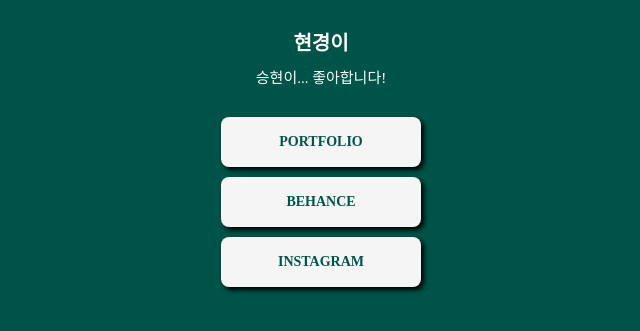
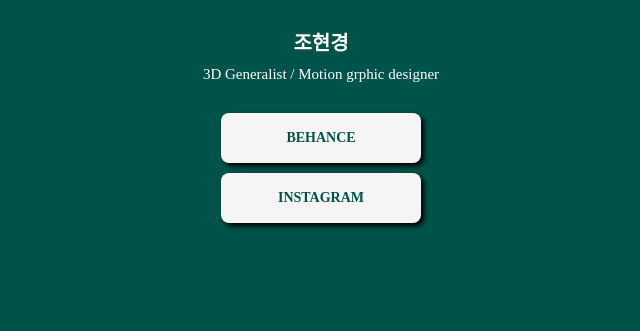
Before and after one commit to hiimhk/mypage, a plain HTML site: page index.html in a window 1280 px wide. Shown: the part 137-468 px from the top of the page, without its empty margins (319-959 px from the left). Drawn offline with Linux system fonts and the light colour scheme; a web font is replaced by a local one.

Commit message:
Update index.html

```diff
--- a/index.html
+++ b/index.html
@@ -8,7 +8,7 @@
         <meta name="viewport" content="width=device-width, initial-scale=1.0" />
         <meta property="og:title" content="hyeonkyeong jo linktree" />
         <meta property="og:description" content="3D Generalist / Motion grphic designer" />
-        <meta property="og:image" content="공유할 이미지" />
+        <meta property="og:image" content="220506_wormB_2.png" />
 
         <title>hyeonkyeong jo</title>
         <style>
@@ -82,9 +82,8 @@
     <body>
         <div class="wrap">
             <div class="profile"></div>
-            <h1 class="main">현경이</h1>
-            <p class="sub">승현이... 좋아합니다!</p>
-            <a target="_blank" href="https://">PORTFOLIO</a>
+            <h1 class="main">조현경</h1>
+            <p class="sub">3D Generalist / Motion grphic designer</p>
             <a target="_blank" href="https://www.behance.net/hiimhk">BEHANCE</a>
             <a target="_blank" href="https://instagram.com/hi_im_hk">INSTAGRAM</a>
         </div>
```
